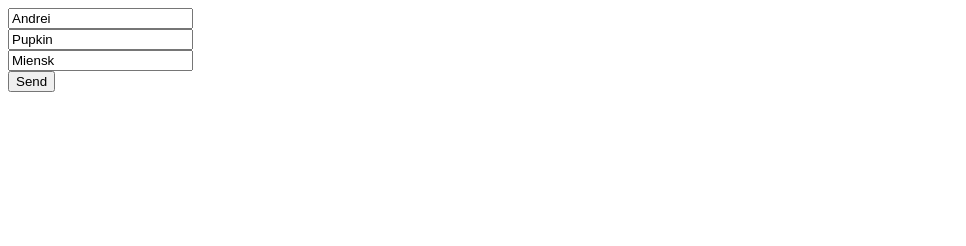
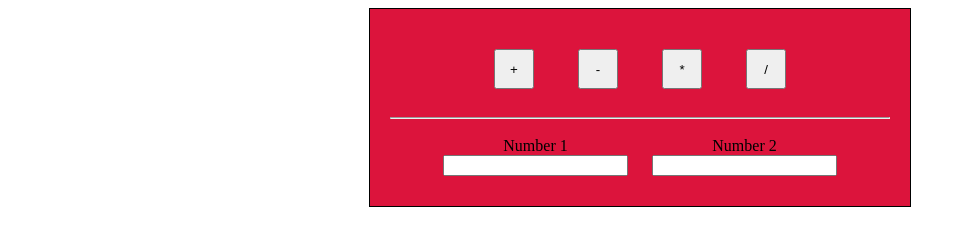
Before and after one commit to ironPriest/js_from_scratch, a plain HTML site: page 15_calculator/index.html in a window 1280 px wide. Shown: the whole page, without its empty margins (0-966 px from the left). Drawn offline with Linux system fonts and the light colour scheme.

Commit message:
#15 css ready

```diff
--- a/15_calculator/css/index.css
+++ b/15_calculator/css/index.css
@@ -1,7 +1,23 @@
-.default-input {
-    border: aquamarine 4px solid;
+.wierd_calculator {
+    width: 500px;
+    margin: 0 auto;
+    text-align: center;
+    background-color: crimson;
+    padding: 20px;
+    border: 1px solid black;
 }
 
-.error-input {
-    border: red 4px solid;
+.wierd_calculator .operations-block button {
+    width: 40px;
+    height: 40px;
+    margin: 20px;
 }
+
+.wierd_calculator .inputs-block .input-block {
+    display: inline-block;
+    padding: 10px;
+}
+
+.wierd_calculator .inputs-block .input-block label {
+    display: block;
+}
--- a/15_calculator/index.html
+++ b/15_calculator/index.html
@@ -1,14 +1,23 @@
-<div xmlns="http://www.w3.org/1999/html">
-    <input value="Andrei" id="first-name" />
-</div>
-<div>
-    <input value="Pupkin" id="last-name" />
-</div>
-<div>
-    <input value="Miensk" id="address" />
-</div>
-<div>
-    <button id="send-button">Send</button>
+<div class="wierd_calculator">
+    <div class="operations-block">
+        <button>+</button>
+        <button>-</button>
+        <button>*</button>
+        <button>/</button>
+    </div>
+    <div class="separator">
+        <hr />
+    </div>
+    <div class="inputs-block">
+        <div class="input-block">
+            <label>Number 1</label>
+            <input type="number"/>
+        </div>
+        <div class="input-block">
+            <label>Number 2</label>
+            <input type="number"/>
+        </div>
+    </div>
 </div>
 
 <script src="js/index.js"></script>
```
